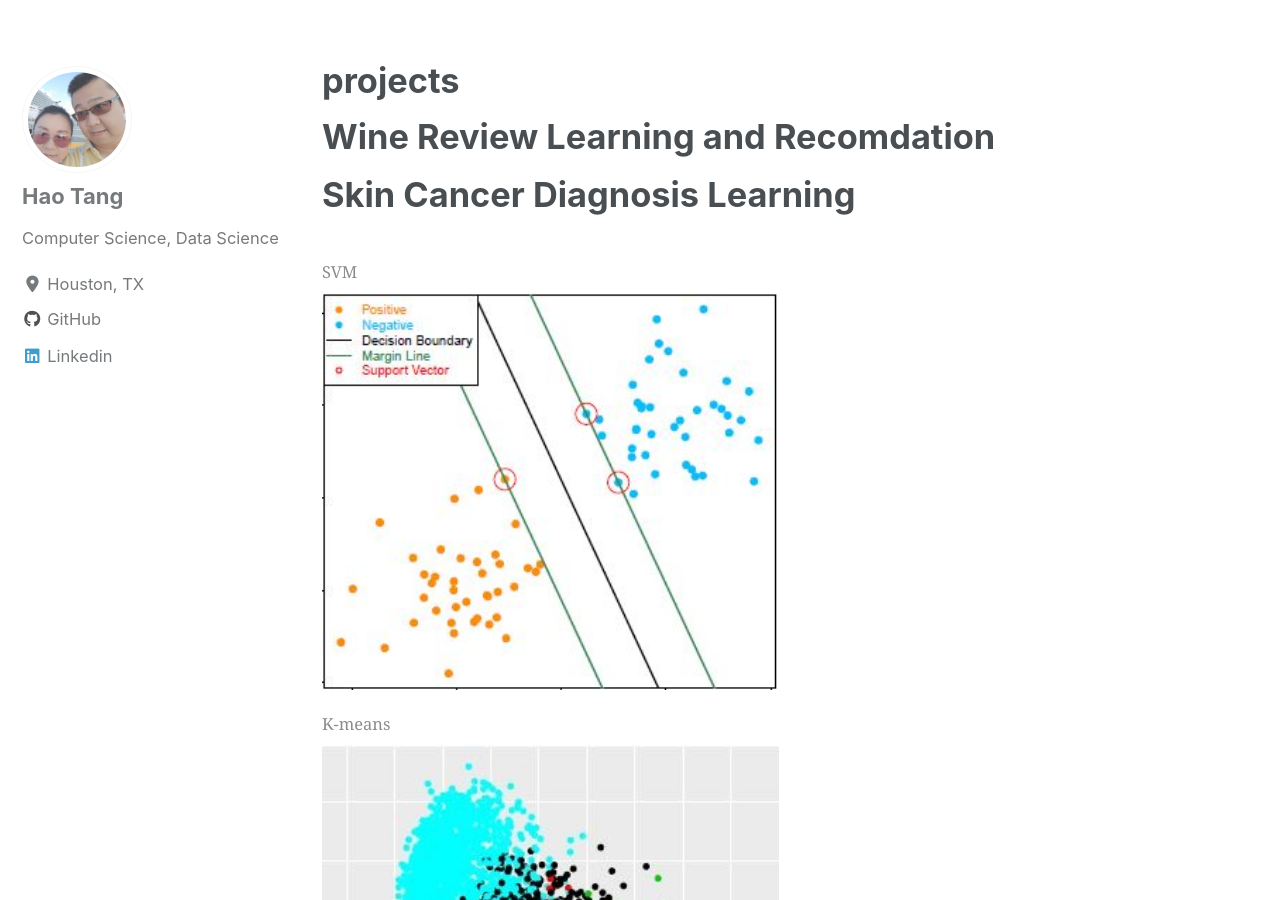
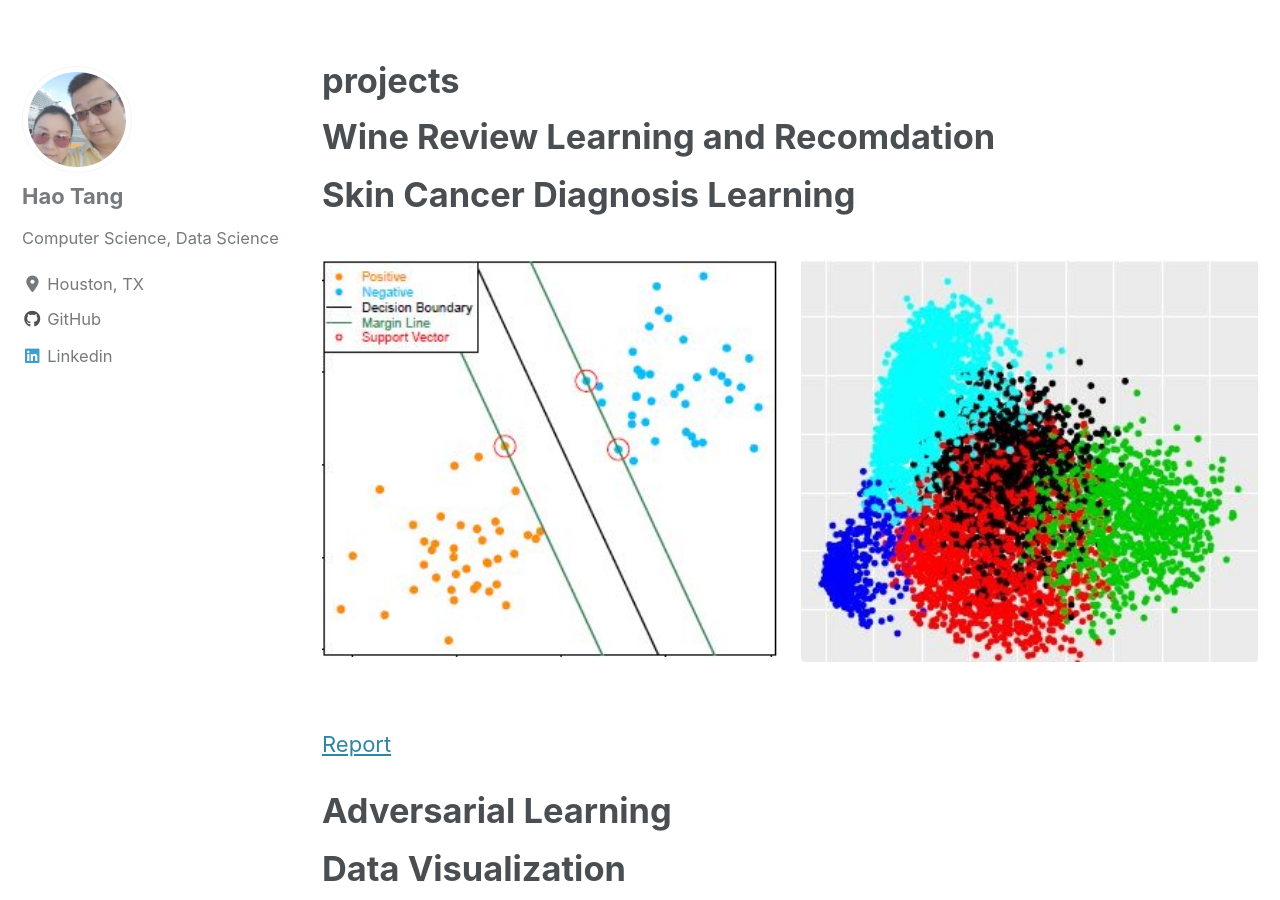
Before and after one commit to tanghao205/tanghao205.github.io, a Jekyll site: the page built from _pages/projects.md, in a window 1280 px wide and 900 px high, scrolled down 581 px. Built offline with Jekyll 4.4.1, drawn with Linux system fonts in a browser that asks for light colours; cached includes are drawn as plain includes; nearby versions of some CDN libraries.

Commit message:
Update projects.md

```diff
--- a/_pages/projects.md
+++ b/_pages/projects.md
@@ -19,13 +19,11 @@ header:
 
 
 <figure class="half">
-    <figcaption>SVM</figcaption>
     <a href="/images/SVM.JPG"><img src="/images/SVM.JPG"></a>
-    <figcaption>K-means</figcaption>
     <a href="/images/K_means.JPG"><img src="/images/K_means.JPG"></a>
 </figure>
 
-
+[Report](/images/SVM.JPG)
 
 
 # Adversarial Learning
```
